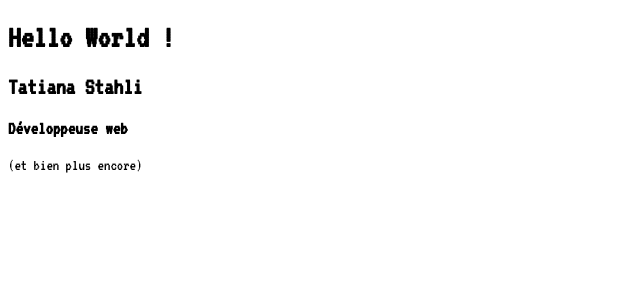
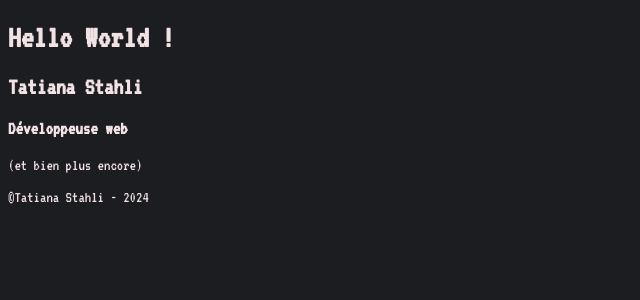
Before and after one commit to tatiana-sthl/portfolio2024, a React (Create React App) app: page / in a window 1280 px wide. Shown: the top 300 px of the page, without its empty margins (0-640 px from the left). Built offline with nearby package versions, Linux system fonts and the light colour scheme.

Commit message:
add footer

```diff
--- /dev/null
+++ b/src/components/Footer.js
@@ -0,0 +1,11 @@
+import React from 'react';
+
+function Footer() {
+  return (
+    <footer>
+      <p>©Tatiana Stahli - 2024</p>
+    </footer>
+  );
+}
+
+export default Footer;
--- a/src/pages/Home.js
+++ b/src/pages/Home.js
@@ -1,5 +1,6 @@
 import React from 'react';
 import '../styles/base.scss';
+import Footer from '../components/Footer';
 
 function Home() {
     return (
@@ -9,6 +10,7 @@ function Home() {
         <h3>Développeuse web</h3>
         <p>(et bien plus encore)</p>
 
+        <Footer />
       </div>
     );
   }
--- a/src/styles/base.scss
+++ b/src/styles/base.scss
@@ -8,4 +8,6 @@ $tertiary-color : #F1E3E4;
 
 body {
     font-family: $font-p;
+    background-color: $primary-color;
+    color: $tertiary-color;
 }
--- a/src/styles/pages/_home.scss
+++ b/src/styles/pages/_home.scss
@@ -0,0 +1 @@
+@import '../base.scss'
```
